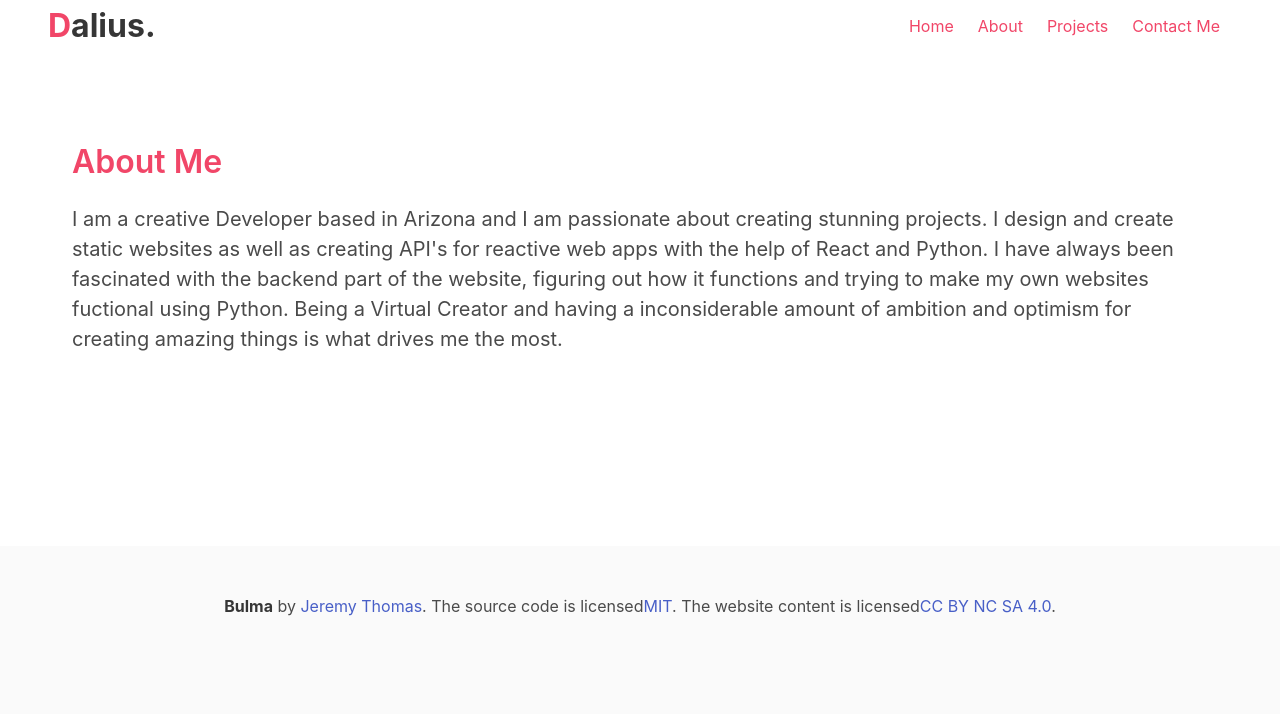
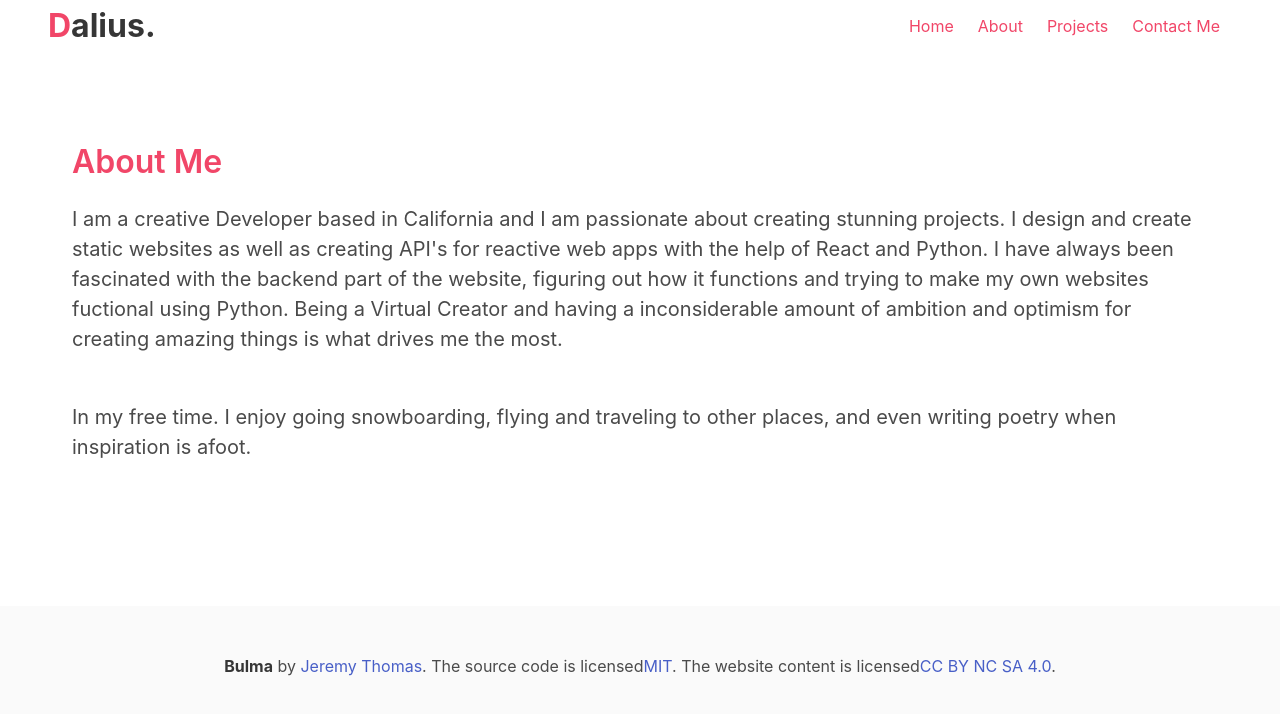
Before and after one commit to DaliusBeckjr/Daliusbeckjr.github.io, a React (Vite) app in the folder portfolio/: page /about in a window 1280 px wide. Shown: the top 714 px of the page. Built offline with nearby package versions, Linux system fonts and the light colour scheme.

Commit message:
thinking of changing the contact me page into the footer to save room and time for people to connect with me

```diff
--- a/portfolio/src/pages/About.jsx
+++ b/portfolio/src/pages/About.jsx
@@ -4,10 +4,11 @@ const About = () => {
             <h3 className="title has-text-danger">
                 About Me
             </h3>
-            <p className="is-size-5 mb-6">I am a creative Developer based in Arizona and I am passionate about creating stunning projects. I design and create static websites as well as creating API&apos;s for reactive web apps with the help of React and Python. I have always been fascinated with the backend part of the website, figuring out how it functions and trying to make my own websites fuctional using Python. Being a Virtual Creator and having a inconsiderable amount of ambition and optimism for creating amazing things is what drives me the most.
-
-
-            {/* My expertise lies in building the backend for websites using Python as my primary programming language of choice. I enjoy making webistes and learning new challenging things that consist in figuring out problems to optimize a website to let if function better */} </p>
+            <p className="is-size-5 mb-6">I am a creative Developer based in California and I am passionate about creating stunning projects. I design and create static websites as well as creating API&apos;s for reactive web apps with the help of React and Python. I have always been fascinated with the backend part of the website, figuring out how it functions and trying to make my own websites fuctional using Python. Being a Virtual Creator and having a inconsiderable amount of ambition and optimism for creating amazing things is what drives me the most.
+            </p>
+            <p className="is-size-5">
+            In my free time. I enjoy going snowboarding, flying and traveling to other places, and even writing poetry when inspiration is afoot.
+            </p>
             {/* <div className="container">
                 <div className="columns is-centered mx-5">
                     <div className="column is-half card m-2">
```
Also changed, not shown: portfolio/documentation.txt.
